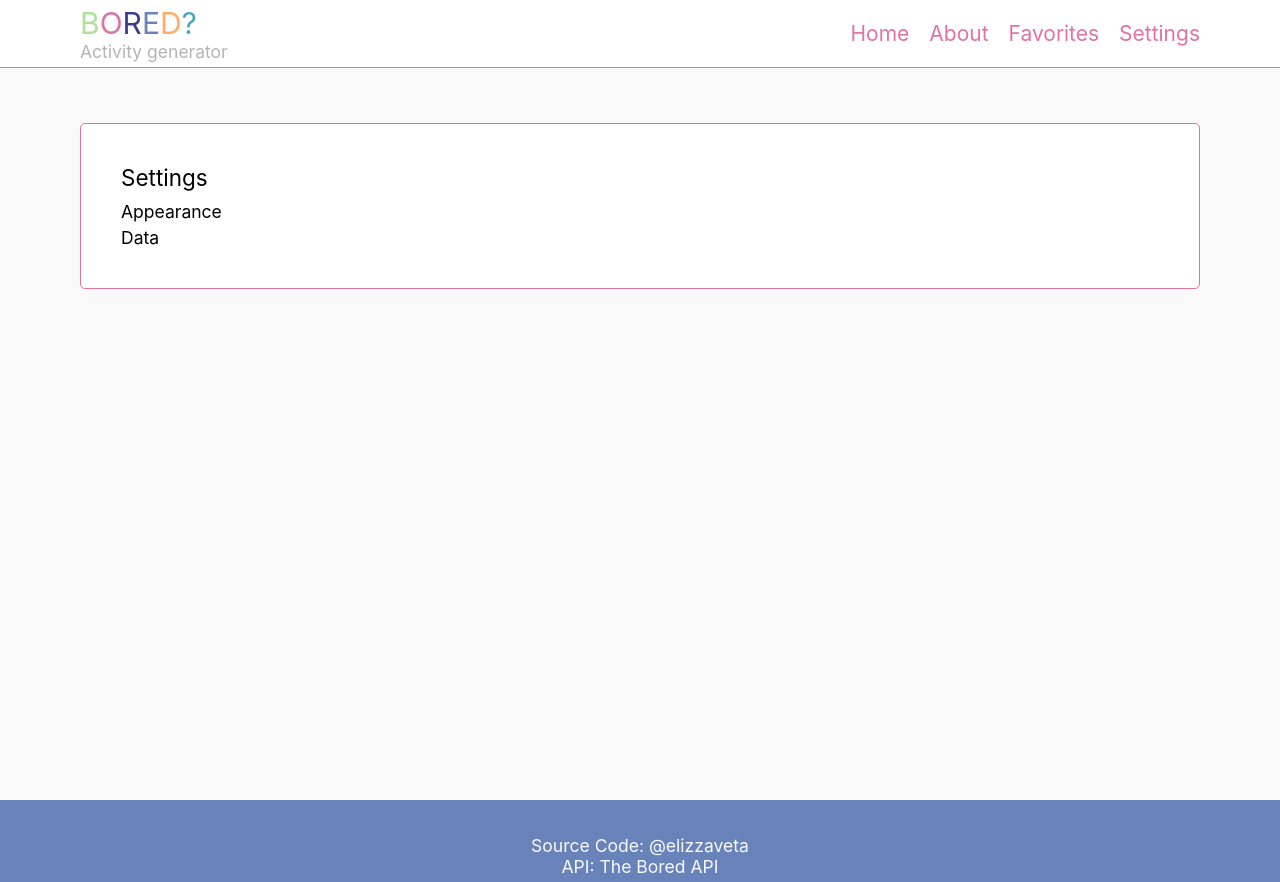
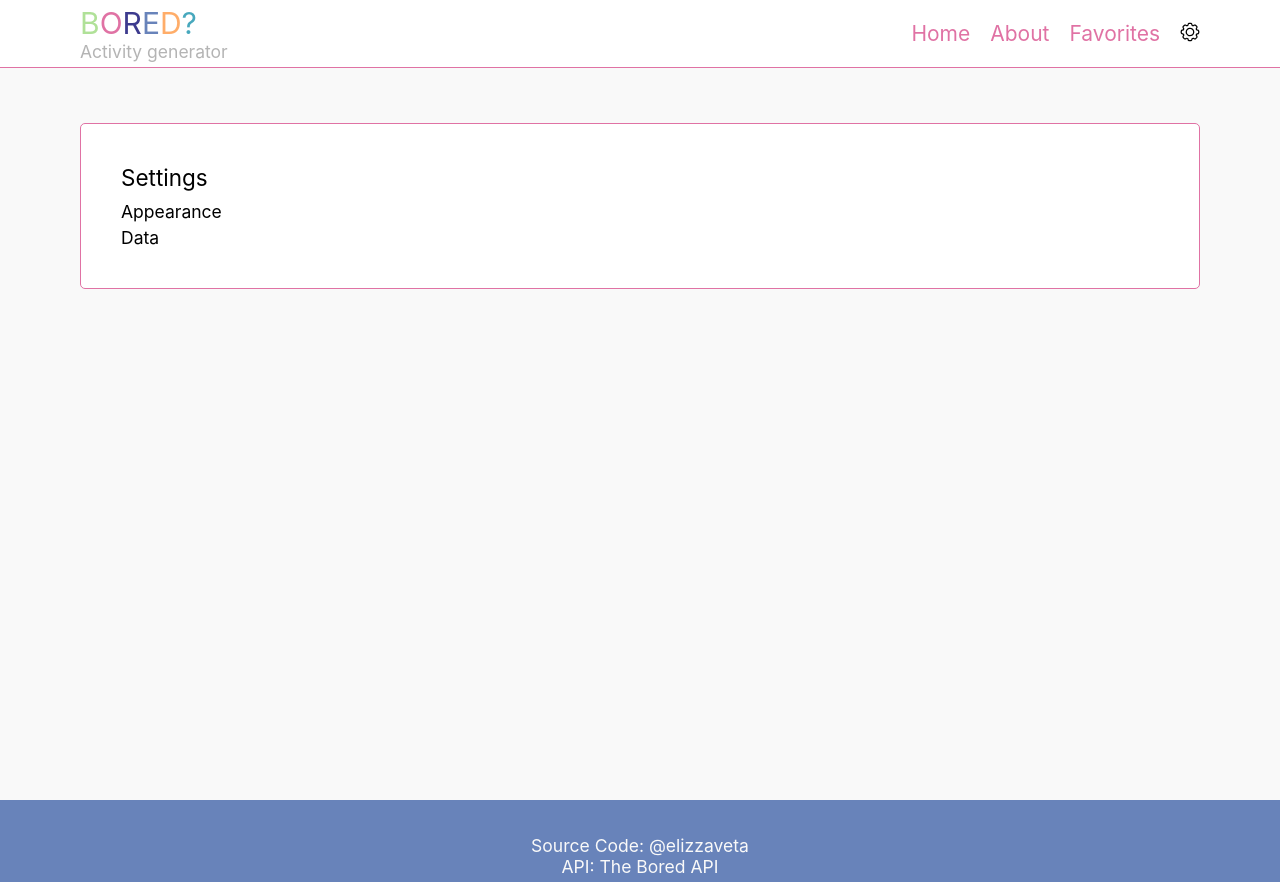
Before and after one commit to elizzaveta/ActivityGererator, a Vue app: page /settings in a window 1280 px wide. Built offline with nearby package versions, Linux system fonts and the light colour scheme.

Commit message:
Made Settings icon to be adaptive according to ui theme color

```diff
--- a/src/components/Header.vue
+++ b/src/components/Header.vue
@@ -18,10 +18,10 @@
       <router-link to="/about"><h2>About</h2></router-link>
       <router-link to="/favorites"><h2>Favorites</h2></router-link>
       <router-link to="/settings/appearance">
-        <h2>Settings</h2>
-<!--          <img id="settingsIcon" class="theme-icon" src="../icons/settingsIcon.svg" alt="settings icon"/>-->
+        <svg id="svgSettingsIcon" :class="svgClassName" width="20" height="20" xmlns="http://www.w3.org/2000/svg">
+          <image href="../icons/settingsIcon.svg" height="20" width="20" />
+        </svg>
       </router-link>
-        <!--      <img class="theme-icon" :src="changeThemeIcon" alt="theme icon" @click="handleThemeChange"/>-->
     </div>
   </div>
 </template>
@@ -38,17 +38,13 @@ export default {
       theme: uiThemeColors.LIGHT,
       localStorageThemeKey: "theme",
       settingsIcon: settingsIconGray,
-      iconKey: 1
+      svgClassName: null
     }
   },
   methods: {
     setTheme(uiThemeColor, uiAccentColor) {
       document.getElementsByTagName("body").item(0).className = uiThemeColor + ' ' + uiAccentColor;
-      if(uiThemeColor === uiThemeColors.DARK) {
-        this.settingsIcon = settingsIconWhite;
-      }else{
-        this.settingsIcon = settingsIconGray;
-      }
+      this.svgClassName = uiThemeColor+"-svg"
     },
     getUiThemeColor(themeString){
       switch (themeString){
@@ -117,13 +113,14 @@ a {
   color: var(--accent-color);
 }
 
-.theme-icon {
-  height: 20px;
-  width: 20px;
+svg {
   cursor: pointer;
 }
-svg{
-  fill: red;
+.light-theme-svg{
+  filter: invert(0);
+}
+.dark-theme-svg{
+  filter: invert(1);
 }
 .right-links-wrapper {
   display: flex;
--- a/src/components/Settings/Appearance/ThemeTemplate.vue
+++ b/src/components/Settings/Appearance/ThemeTemplate.vue
@@ -34,6 +34,8 @@ export default {
       }
 
       document.getElementsByTagName("body")[0].className = this.$props.theme.className + ' ' + accentColor;
+      let element = document.getElementById("svgSettingsIcon");
+      element.classList.value = this.$props.theme.className+"-svg"
 
       if(!localStorageTheme){
         localStorageTheme = {
@@ -44,7 +46,6 @@ export default {
       localStorageTheme.themeMode = this.$props.theme.className;
       window.localStorage.setItem("theme", JSON.stringify(localStorageTheme));
       let settings = document.getElementById("settingsIcon");
-      settings.setAttribute("key", this.$props.theme.className)
     }
   },
   mounted() {
```
